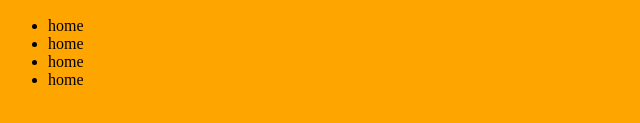
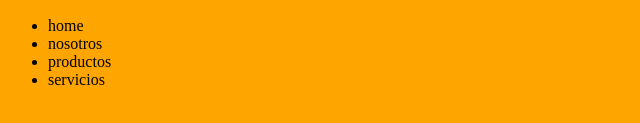
Before and after one commit to FedericoZmud/claseGitHub, a plain HTML site: page index.html in a window 1280 px wide. Shown: the part 269-392 px from the top of the page, 0-640 px from the left. Drawn offline with Linux system fonts and the light colour scheme.

Commit message:
modifico mi navbar
equisde

```diff
--- a/index.html
+++ b/index.html
@@ -18,9 +18,9 @@
             <nav>
                 <ul>
                     <li>home</li>
-                    <li>home</li>
-                    <li>home</li>
-                    <li>home</li>
+                    <li>nosotros</li>
+                    <li>productos</li>
+                    <li>servicios</li>
                 </ul>
             </nav>
     </header>
```
